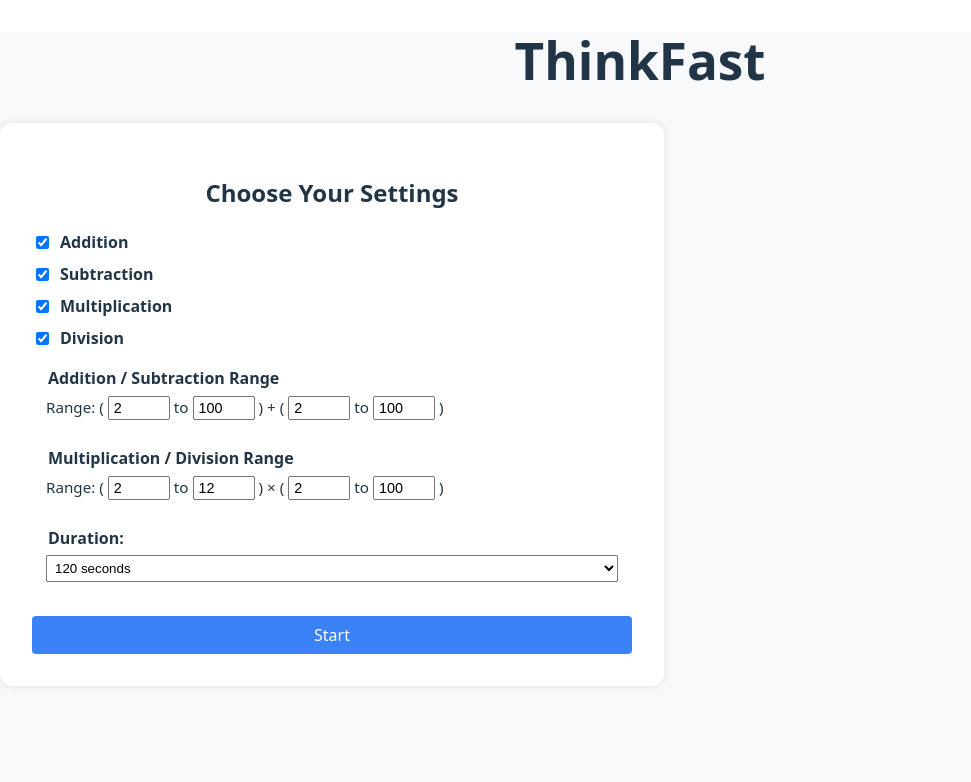
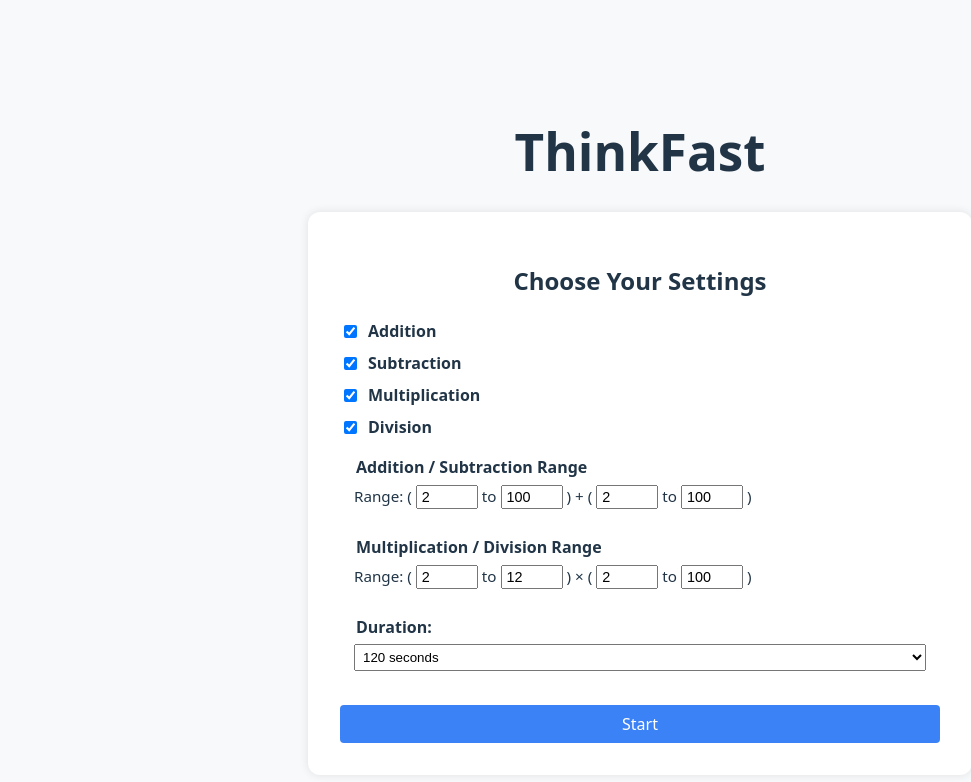
Before and after one commit to Bobby-Krishnan/ThinkFast, a React (Vite) app: page / in a window 1280 px wide. Shown: the top 782 px of the page, without its empty margins (0-971 px from the left). Built offline with nearby package versions, Linux system fonts and the light colour scheme.

Commit message:
removed global centering from app.jsx so title screen isn't shifted

```diff
--- a/src/App.jsx
+++ b/src/App.jsx
@@ -21,16 +21,37 @@ function App() {
   return (
     <div style={{ minHeight: "100vh", backgroundColor: "#f8f9fa" }}>
       {!gameStarted && finalScore === null && (
-        <>
-          <h1 style={{ textAlign: "center", marginTop: "2rem" }}>ThinkFast</h1>
+        <div
+          style={{
+            display: "flex",
+            flexDirection: "column",
+            justifyContent: "center",
+            alignItems: "center",
+            minHeight: "100vh",
+            padding: "2rem",
+          }}
+        >
+          <h1 style={{ textAlign: "center", marginBottom: "2rem" }}>ThinkFast</h1>
           <Settings onStart={handleStart} />
-        </>
+        </div>
       )}
 
-      {gameStarted && <Game settings={gameSettings} onGameEnd={handleGameEnd} />}
+      {gameStarted && (
+        <Game settings={gameSettings} onGameEnd={handleGameEnd} />
+      )}
 
       {!gameStarted && finalScore !== null && (
-        <div style={{ textAlign: "center", padding: "2rem" }}>
+        <div
+          style={{
+            textAlign: "center",
+            padding: "2rem",
+            minHeight: "100vh",
+            display: "flex",
+            flexDirection: "column",
+            justifyContent: "center",
+            alignItems: "center",
+          }}
+        >
           <h2>Time's up!</h2>
           <h3>Your score: {finalScore}</h3>
           <button onClick={() => setFinalScore(null)}>Play Again</button>
```
